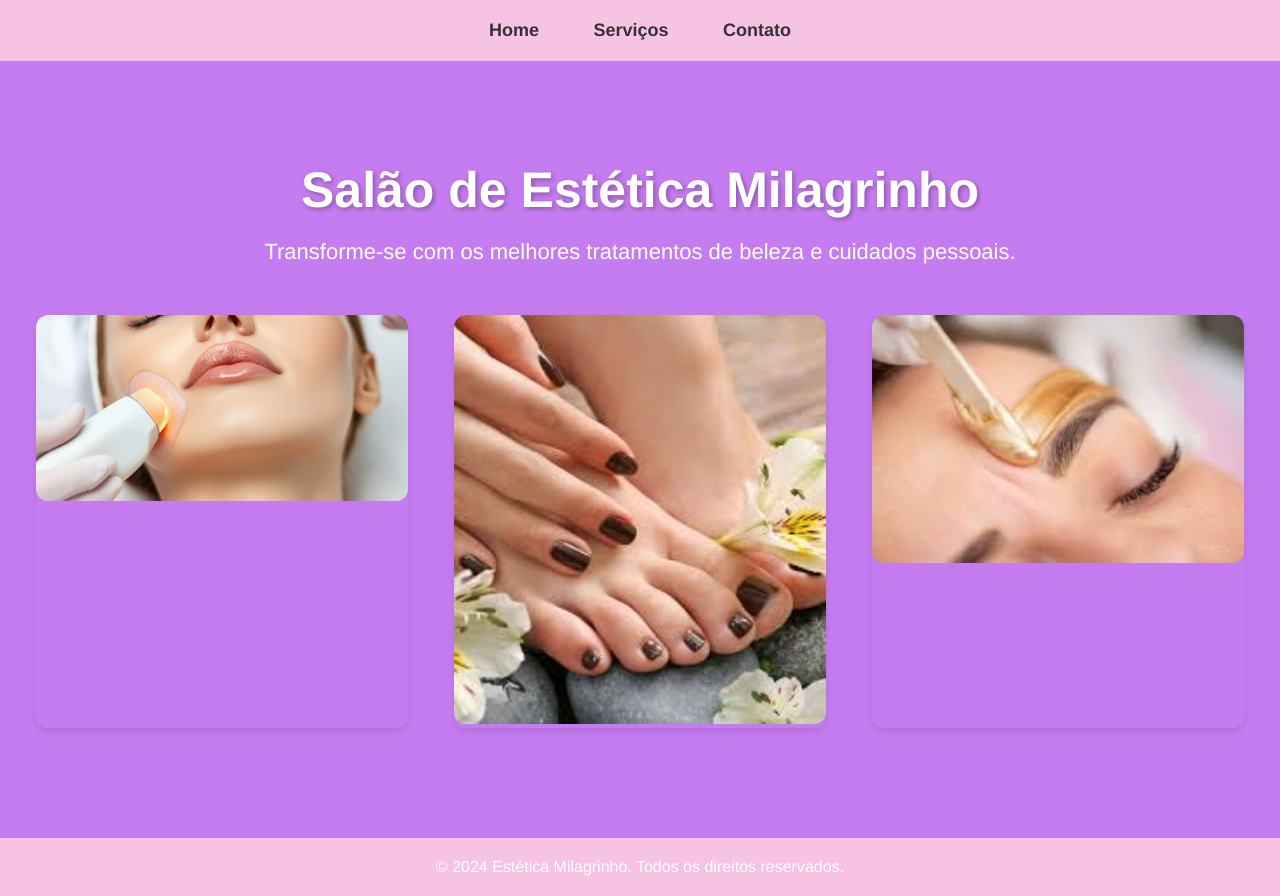
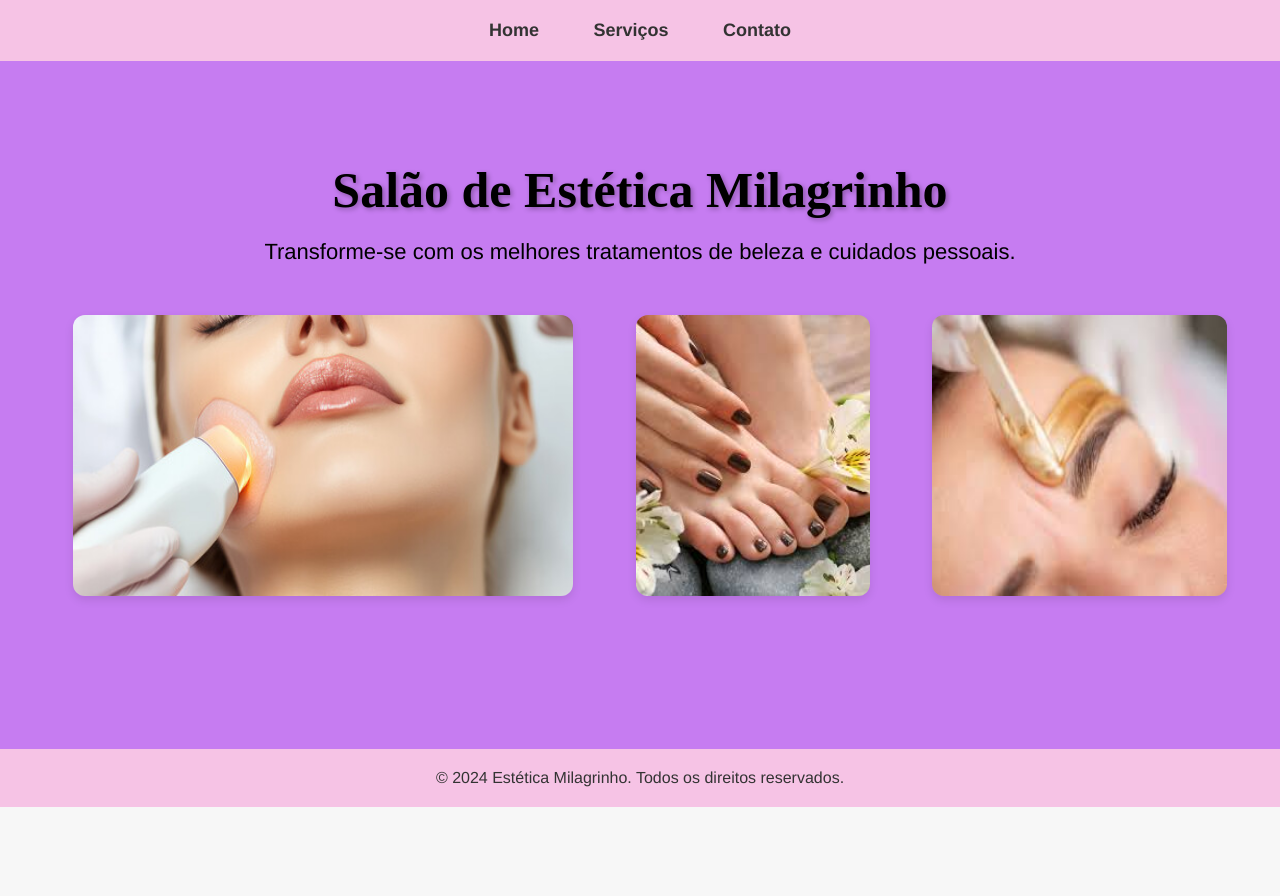
Before and after one commit to MatheusBraga30/projeto-des-web, a website: page home.html in a window 1280 px wide. After the commit the page ends 807 px from the top, so only its background shows below. Drawn offline with Linux system fonts and the light colour scheme.

Commit message:
Ajustes de css e adicionando icone a tela

```diff
--- a/home.html
+++ b/home.html
@@ -7,7 +7,7 @@
     <meta name="author" content="wagner">
     <title>Estética Milagrinho</title>
     <link rel="stylesheet" href="styles.css">
-    <link rel="icon" href="240_F_1030680836_73k6YxErv4pjR6aLAWqbKopZrWfLsYXj.jpg">
+    <link rel="icon" type="imagem/gif" href="icons-favorite.png">
     <link href="https://fonts.googleapis.com/css2?family=Poppins:wght@300;400;600&display=swap" rel="stylesheet">
     <link rel="stylesheet" href="https://cdnjs.cloudflare.com/ajax/libs/font-awesome/6.0.0-beta3/css/all.min.css">
 </head>
@@ -24,18 +24,18 @@
 
     <section id="home">
         <div class="container">
-            <h1>Salão de Estética Milagrinho</h1>
+            <h1 class="font-family-ui-sans-serif">Salão de Estética Milagrinho</h1>
             <p>Transforme-se com os melhores tratamentos de beleza e cuidados pessoais.</p>
         </div>
         <div class="image-gallery">
-            <div class="image-card">
-                <img src="240_F_932317103_w25Tq5uxAKOx6jLLC4DniChBSLNJL8HS.jpg" alt="Massagem Facial" class="image">
+            <div>
+                <img src="240_F_932317103_w25Tq5uxAKOx6jLLC4DniChBSLNJL8HS.jpg" alt="Massagem Facial" class="image image-card">
             </div>
-            <div class="image-card">
-                <img src="images (1).jpg" alt="Manicure e Pedicure" class="image">
+            <div>
+                <img src="images (1).jpg" alt="Manicure e Pedicure" class="image image-card">
             </div>
-            <div class="image-card">
-                <img src="images.jpg" alt="Depilação" class="image">
+            <div>
+                <img src="images.jpg" alt="Depilação" class="image image-card">
             </div>
         </div>
     </section>
--- a/styles.css
+++ b/styles.css
@@ -44,16 +44,16 @@ footer {
     text-align: center;
     padding: 20px;
     background-color: #f6c3e5;
-    color: white;
     box-shadow: 0 -2px 5px rgba(0, 0, 0, 0.1);
 }
 
 /* Seção Home */
 #home {
+    height: 86vh;
     background-image: url('./1.png');
     background-size: cover;
     background-position: center;
-    color: white;
+    color: black;
     text-align: center;
     padding: 100px 20px;
     position: relative;
@@ -72,6 +72,10 @@ footer {
 .container {
     position: relative;
     z-index: 1;
+}
+
+.font-family-ui-sans-serif {
+    font-family: ui-sans-serif;
 }
 
 .container h1 {
@@ -96,7 +100,8 @@ footer {
 }
 
 .image-card {
-    width: 30%; /* Tamanho inicial das imagens */
+    width: 100%;
+    height: 100%;
     position: relative;
     overflow: hidden;
     border-radius: 12px;
@@ -110,8 +115,6 @@ footer {
 }
 
 .image-card img {
-    width: 100%;
-    height: auto;
     border-radius: 12px;
     transition: opacity 0.3s ease;
 }
@@ -143,6 +146,7 @@ footer {
 }
 
 .servicos-container {
+    padding-top: 23vh;
     display: flex;
     justify-content: space-evenly;
     flex-wrap: wrap;
```
Also changed, not shown: contato.html (+4 -4 lines), servicos.html (+1 -1 lines), icons-favorite.png (added).
